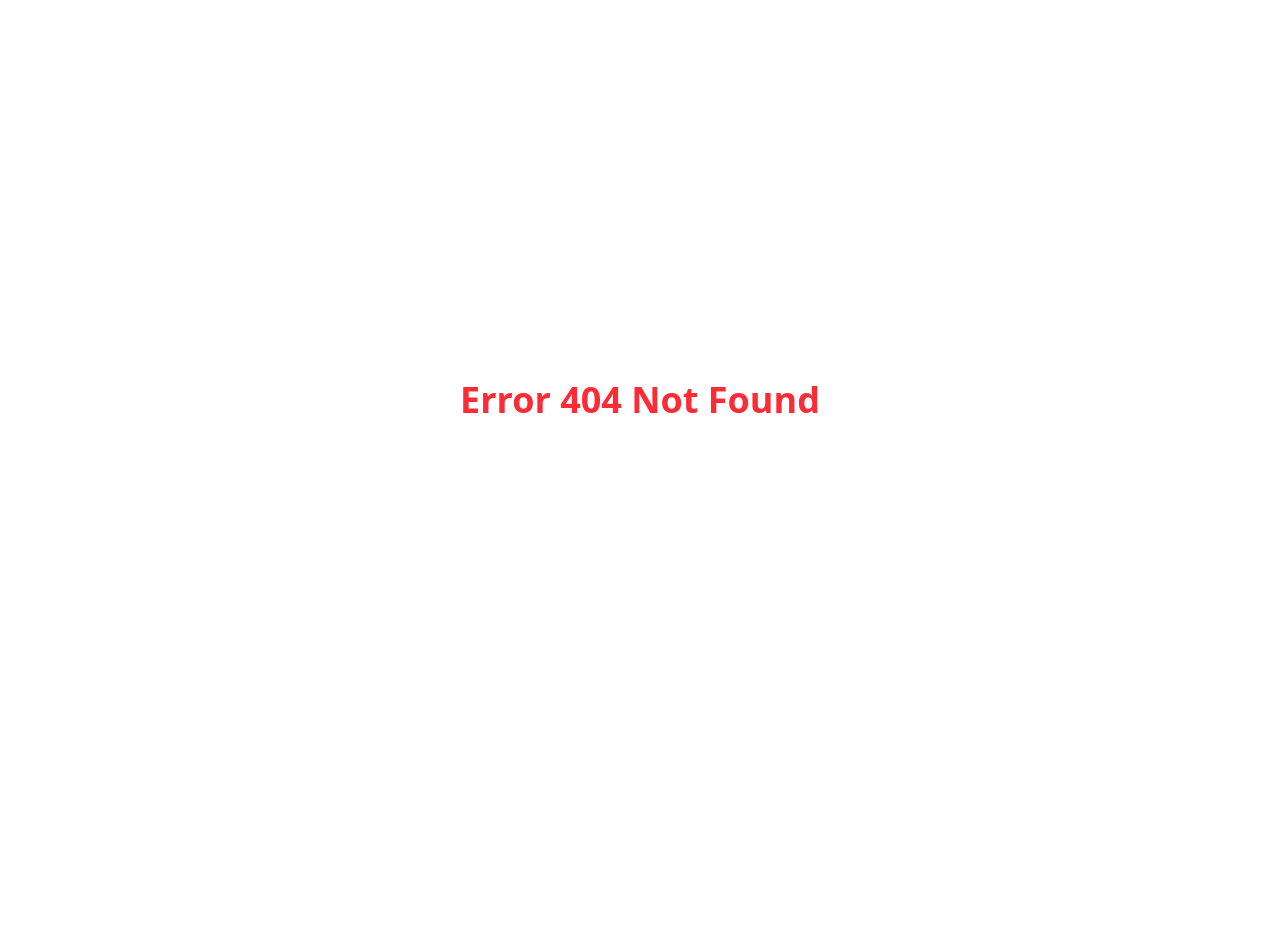
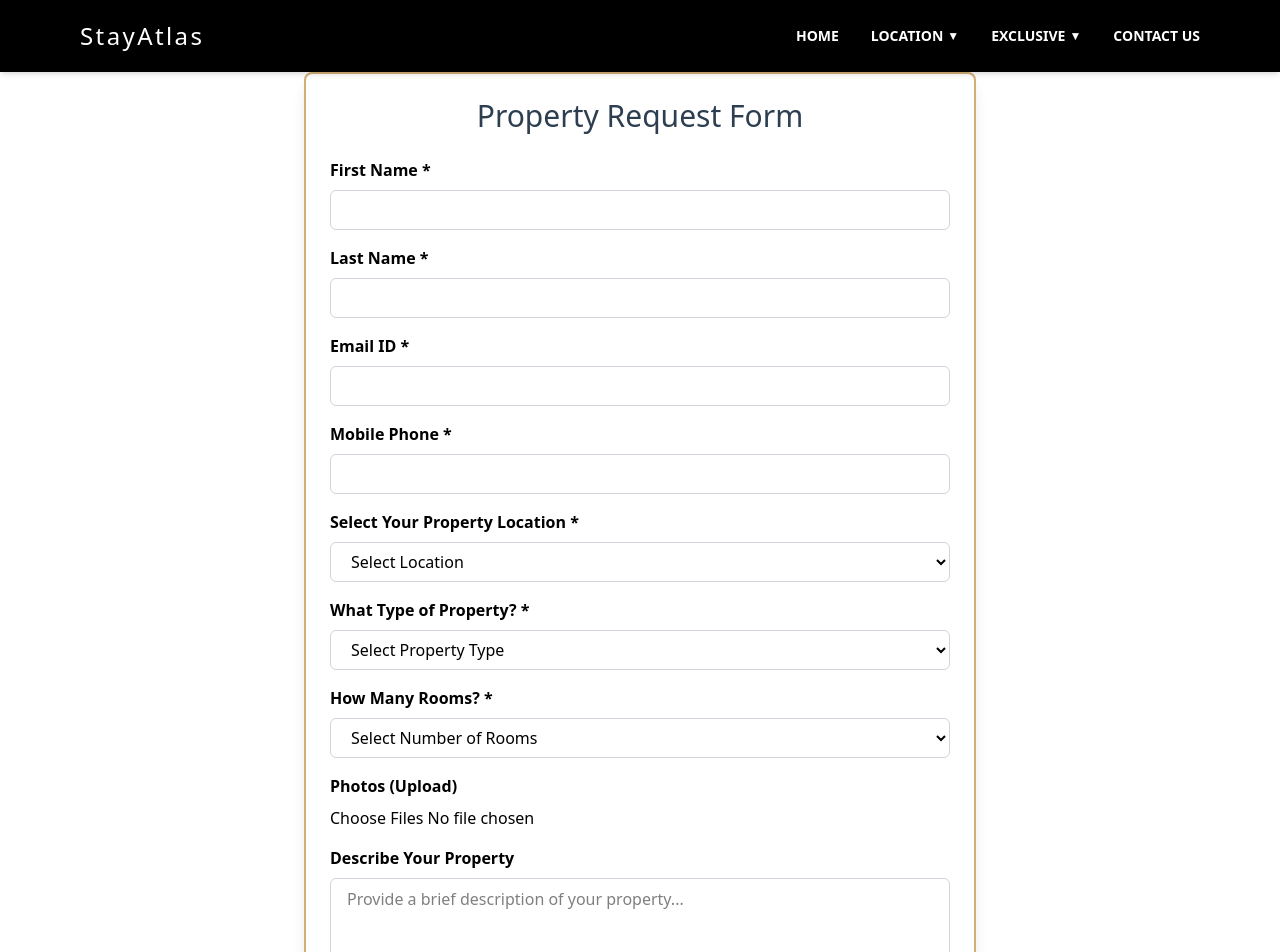
Before and after one commit to Abhishek10-0/stayatlas, a React (Vite) app: page /list-your-property in a window 1280 px wide. Before the commit this address had no page. Shown: the top 952 px of the page. Before the commit the page ends 800 px from the top, so only its background shows below. Built offline with nearby package versions, Linux system fonts and the light colour scheme.

Commit message:
Initial commit

```diff
--- a/src/App.jsx
+++ b/src/App.jsx
@@ -5,6 +5,7 @@ import Booking from "./pages/Booking"
 import Exclusive from "./pages/Exclusive"
 import Explore from "./pages/Explore"
 import ErrorPage from "./pages/ErrorPage"
+import ListYourProperty from "./pages/FooterPage/ListYourProperty";
 
 function App() {
 
@@ -28,6 +29,10 @@ function App() {
       {
         path:"/explore",
         element:(<Explore/>)
+      },
+      {
+        path:"/list-your-property",
+        element:(<ListYourProperty/>)
       }
     ]
   }])
--- a/src/components/footer.jsx
+++ b/src/components/footer.jsx
@@ -1,4 +1,5 @@
 import React from 'react';
+import { Link } from 'react-router-dom';
 import { SiWhatsapp, SiInstagram, SiFacebook } from 'react-icons/si';
 
 const socialIcons = [
@@ -16,7 +17,7 @@ const Footer = () => {
             </h3>
             <ul className="flex flex-wrap justify-center gap-4 my-5 md:flex-row flex-col">
                 {[
-                    { text: 'List your property', link: '../footer/html/list.html' },
+                    { text: 'List your property', link: '/list-your-property', isRouterLink: true },
                     { text: 'Stays', link: '#' },
                     { text: 'Customer Support', link: '../footer/html/chat.html' },
                     { text: 'About us', link: '../footer/html/aboutus.html' },
--- /dev/null
+++ b/src/pages/FooterPage/ListYourProperty.jsx
@@ -0,0 +1,130 @@
+import React from 'react';
+
+const ListYourProperty = () => {
+  return (
+    <div className="max-w-2xl mx-auto p-6 bg-white bg-opacity-90 rounded-lg shadow-lg transition-transform duration-300 hover:transform hover:translate-y-1 border-2 border-[#d4af75]">
+      <h2 className="text-3xl text-center text-[#2c3e50] mb-6">Property Request Form</h2>
+      <form>
+        <label htmlFor="firstName" className="block mb-2 font-bold">First Name *</label>
+        <input
+          type="text"
+          id="firstName"
+          name="firstName"
+          required
+          className="w-full h-10 px-4 mb-4 border border-gray-300 rounded-md focus:border-[#096b4a] focus:outline-none"
+        />
+
+        <label htmlFor="lastName" className="block mb-2 font-bold">Last Name *</label>
+        <input
+          type="text"
+          id="lastName"
+          name="lastName"
+          required
+          className="w-full h-10 px-4 mb-4 border border-gray-300 rounded-md focus:border-[#096b4a] focus:outline-none"
+        />
+
+        <label htmlFor="email" className="block mb-2 font-bold">Email ID *</label>
+        <input
+          type="email"
+          id="email"
+          name="email"
+          required
+          className="w-full h-10 px-4 mb-4 border border-gray-300 rounded-md focus:border-[#096b4a] focus:outline-none"
+        />
+
+        <label htmlFor="mobile" className="block mb-2 font-bold">Mobile Phone *</label>
+        <input
+          type="tel"
+          id="mobile"
+          name="mobile"
+          required
+          className="w-full h-10 px-4 mb-4 border border-gray-300 rounded-md focus:border-[#096b4a] focus:outline-none"
+        />
+
+        <label htmlFor="location" className="block mb-2 font-bold">Select Your Property Location *</label>
+        <select
+          id="location"
+          name="location"
+          required
+          className="w-full h-10 px-4 mb-4 border border-gray-300 rounded-md focus:border-[#096b4a] focus:outline-none"
+        >
+          <option value="">Select Location</option>
+          <option value="aurangabad">Aurangabad</option>
+          <option value="lonavala">Lonavala</option>
+          <option value="karjat">Karjat</option>
+          <option value="kasauli">Kasauli</option>
+          <option value="ooty">Ooty</option>
+          <option value="mussoorie">Mussoorie</option>
+          <option value="panchgani">Panchgani</option>
+          <option value="udaipur">Udaipur</option>
+          <option value="nainital">Nainital</option>
+          <option value="goa">Goa</option>
+          <option value="alibaug">Alibaug</option>
+          <option value="manali">Manali</option>
+          <option value="coorg">Coorg</option>
+          <option value="nashik">Nashik</option>
+          <option value="jaipur">Jaipur</option>
+          <option value="alleppey">Alleppey</option>
+          <option value="wayanad">Wayanad</option>
+        </select>
+
+        <label htmlFor="propertyType" className="block mb-2 font-bold">What Type of Property? *</label>
+        <select
+          id="propertyType"
+          name="propertyType"
+          required
+          className="w-full h-10 px-4 mb-4 border border-gray-300 rounded-md focus:border-[#096b4a] focus:outline-none"
+        >
+          <option value="">Select Property Type</option>
+          <option value="apartment">Apartment</option>
+          <option value="villa">Villa</option>
+          <option value="land">Land</option>
+          <option value="commercial">Commercial</option>
+        </select>
+
+        <label htmlFor="rooms" className="block mb-2 font-bold">How Many Rooms? *</label>
+        <select
+          id="rooms"
+          name="rooms"
+          required
+          className="w-full h-10 px-4 mb-4 border border-gray-300 rounded-md focus:border-[#096b4a] focus:outline-none"
+        >
+          <option value="">Select Number of Rooms</option>
+          <option value="1">1</option>
+          <option value="2">2</option>
+          <option value="3">3</option>
+          <option value="4">4</option>
+          <option value="5">5+</option>
+        </select>
+
+        <label htmlFor="photos" className="block mb-2 font-bold">Photos (Upload)</label>
+        <input
+          type="file"
+          id="photos"
+          name="photos"
+          accept="image/*"
+          multiple
+          className="w-full mb-4"
+        />
+
+        <label htmlFor="description" className="block mb-2 font-bold">Describe Your Property</label>
+        <textarea
+          id="description"
+          name="description"
+          rows="4"
+          placeholder="Provide a brief description of your property..."
+          className="w-full px-4 py-2 mb-4 border border-gray-300 rounded-md focus:border-[#096b4a] focus:outline-none"
+        ></textarea>
+
+        <button
+          type="submit"
+          className="w-full py-3 text-white font-semibold bg-[#d4af75] border-2 border-[#0e3226] rounded-md hover:bg-[#0e3226] hover:scale-105 transition-all duration-200 shadow-md"
+        >
+          Send Request
+        </button>
+      </form>
+    </div>
+  );
+};
+
+export default ListYourProperty;
```
